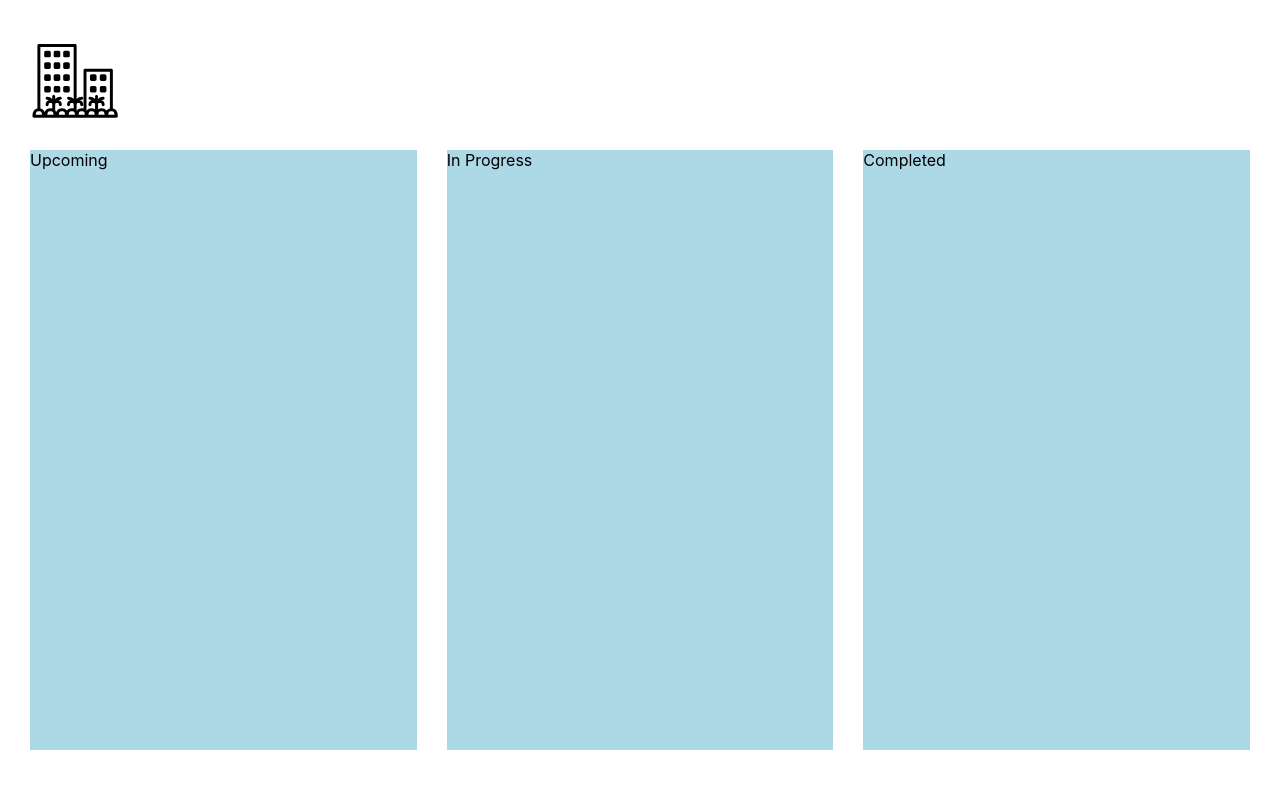
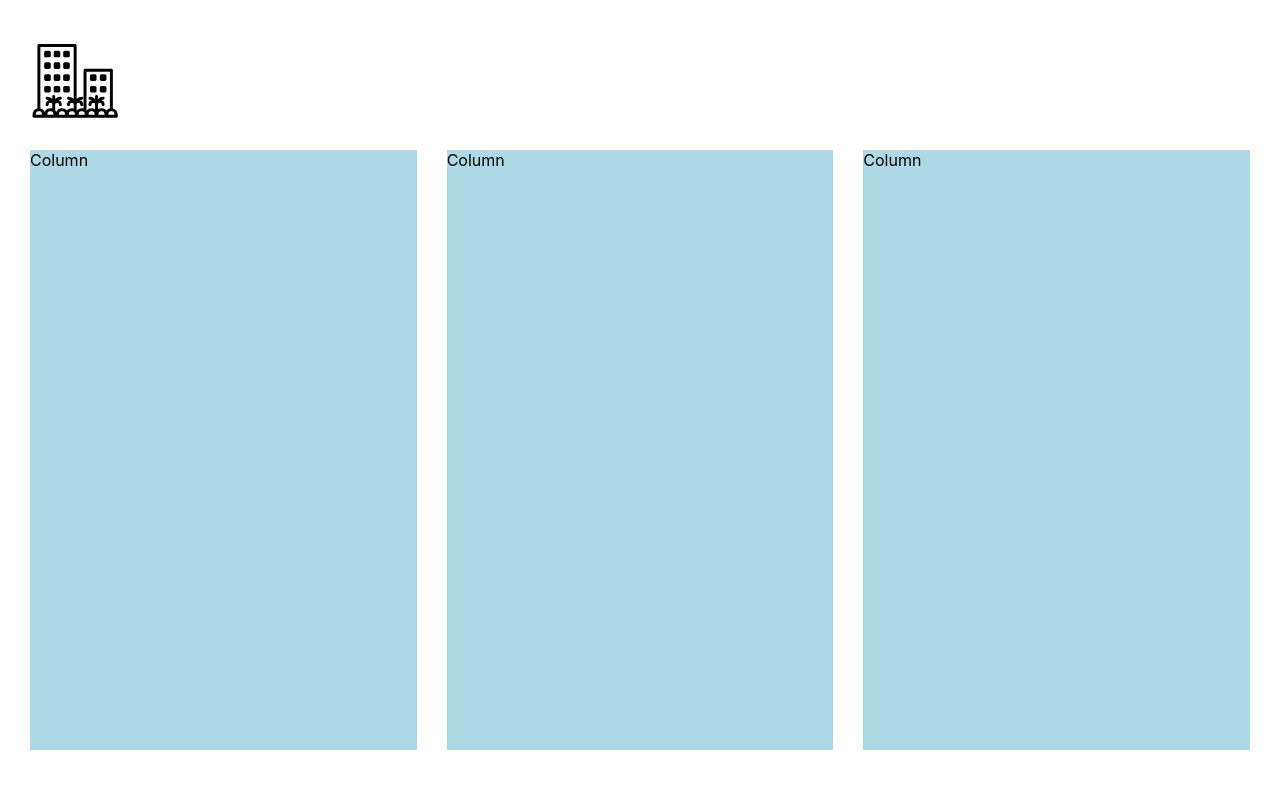
Before and after one commit to ryansereno/Palm, a React (Create React App) app: page / in a window 1280 px wide. Shown: the top 788 px of the page. Built offline with nearby package versions, Linux system fonts and the light colour scheme.

Commit message:
split markup into components

```diff
--- a/src/App.css
+++ b/src/App.css
@@ -9,15 +9,3 @@ body {
 header {
   height: 150px;
 }
-.kanban {
-  height: calc(100% - 150px);
-  padding-left: 30px;
-  padding-right: 30px;
-  display: grid;
-  grid-template-columns: 1fr 1fr 1fr;
-  gap: 30px;
-}
-.column {
-  background-color: lightblue;
-  margin-bottom: 50px;
-}
--- a/src/App.js
+++ b/src/App.js
@@ -1,17 +1,15 @@
 import './App.css'
 import React, { Fragment } from "react";
 import palmLogo from "./assets/condo icon.svg";
+import Kanban from './components/kanban/Kanban'
 function App() {
   return (
     <Fragment>
       <header className="main-header">
         <img src={palmLogo} alt="" height={150} />
       </header>
-      <div className="kanban">
-        <div className="column">Upcoming</div>
-        <div className="column">In Progress</div>
-        <div className="column">Completed</div>
-      </div>
+      <Kanban />
+
     </Fragment>
   );
 }
--- /dev/null
+++ b/src/components/kanban/Column.js
@@ -0,0 +1,9 @@
+import classes from './Column.module.css'
+const Column = (props) =>{
+  return (
+  <div className={classes.column}>
+    Column
+    </div>
+  )
+}
+export default Column
--- /dev/null
+++ b/src/components/kanban/Column.module.css
@@ -0,0 +1,5 @@
+
+.column {
+  background-color: lightblue;
+  margin-bottom: 50px;
+}
--- /dev/null
+++ b/src/components/kanban/Kanban.js
@@ -0,0 +1,13 @@
+import Column from './Column'
+import classes from './Kanban.module.css'
+const Kanban = (props) => {
+  return (
+    <div className={classes.kanban}>
+      <Column />
+      <Column />
+      <Column />
+    </div>
+  );
+};
+
+export default Kanban
--- /dev/null
+++ b/src/components/kanban/Kanban.module.css
@@ -0,0 +1,11 @@
+
+.kanban {
+  height: calc(100% - 150px);
+  padding-left: 30px;
+  padding-right: 30px;
+  display: grid;
+  grid-template-columns: 1fr 1fr 1fr;
+  gap: 30px;
+  max-width: 1400px;
+  margin: auto;
+}
```
